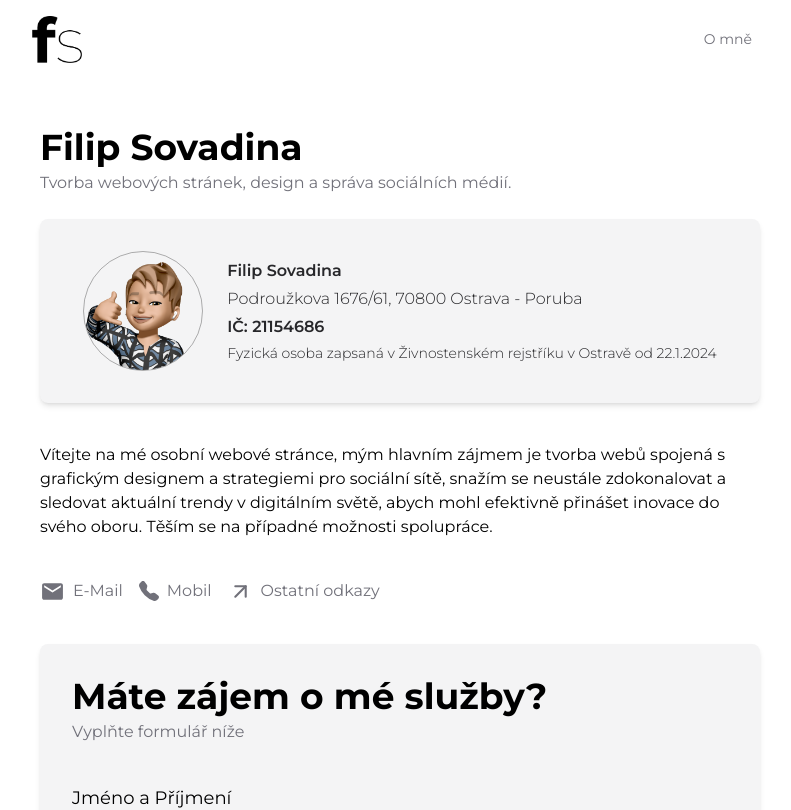
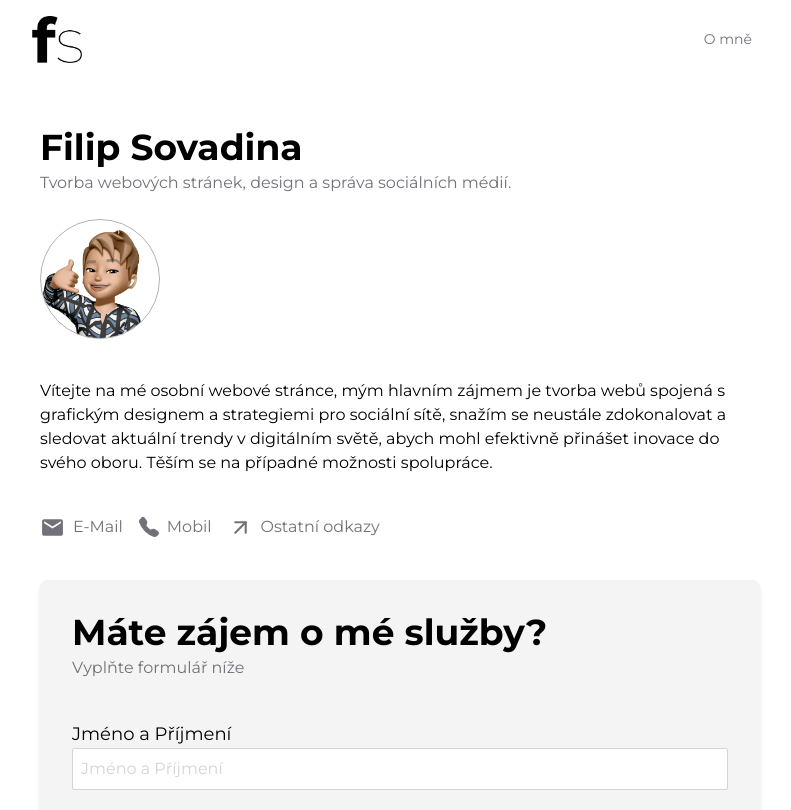
Before and after one commit to z1pp1k/filipsov.xyz, a Next.js app: page / in a window 1280 px wide. Shown: the top 810 px of the page, without its empty margins (240-1031 px from the left). Built offline with nearby package versions, Linux system fonts and the light colour scheme.

Commit message:
🔧: Bio changes

```diff
--- a/app/about/page.tsx
+++ b/app/about/page.tsx
@@ -23,6 +23,16 @@ export default function Page() {
           </p>
         </header>
         <Links></Links>
+
+        <div className="text-md flex flex-col gap-1 text-center font-light text-zinc-800 dark:text-zinc-200">
+          <span className="font-semibold">Filip Sovadina</span>
+          <span>Podroužkova 1676/61, 70800 Ostrava - Poruba</span>
+          <span className="font-semibold">IČ: 21154686</span>
+          <span className="text-sm">
+            Fyzická osoba zapsaná v Živnostenském rejstříku v Ostravě od
+            22.1.2024
+          </span>
+        </div>
       </div>
     </main>
   )
--- a/app/page.tsx
+++ b/app/page.tsx
@@ -18,7 +18,7 @@ export default function Page() {
           <p className="text-zinc-500 dark:text-zinc-500">
             Tvorba webových stránek, design a správa sociálních médií.
           </p>
-          <div className="mt-6 flex flex-col items-center justify-center gap-6 rounded-lg bg-zinc-100 p-4 shadow-md sm:flex-row sm:p-8 dark:bg-zinc-900">
+          <div className="mt-6 flex flex-col items-start justify-center gap-6 rounded-lg">
             <Image
               className="rounded-full border border-black/30 dark:border-white/30"
               src="/logo2.png"
@@ -26,15 +26,6 @@ export default function Page() {
               height={120}
               alt="iPhone memoji"
             />
-            <div className="text-md flex flex-col gap-1 text-left font-light text-zinc-800 sm:text-left dark:text-zinc-200">
-              <span className="font-semibold">Filip Sovadina</span>
-              <span>Podroužkova 1676/61, 70800 Ostrava - Poruba</span>
-              <span className="font-semibold">IČ: 21154686</span>
-              <span className="text-sm">
-                Fyzická osoba zapsaná v Živnostenském rejstříku v Ostravě od
-                22.1.2024
-              </span>
-            </div>
           </div>
           <p className="mt-10 text-black dark:text-white">
             Vítejte na mé osobní webové stránce, mým hlavním zájmem je tvorba
```
